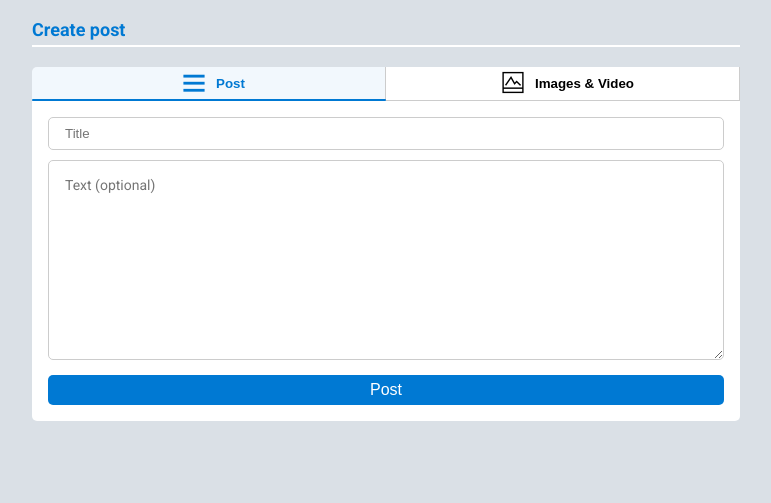
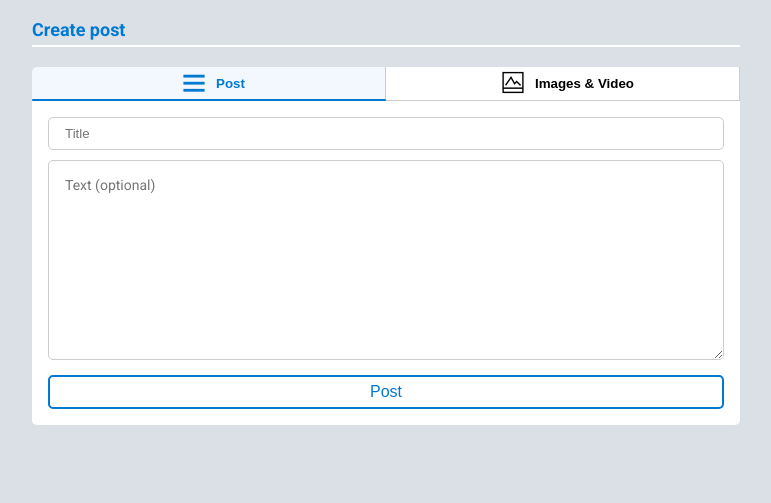
Before and after one commit to hieunguyen2701/formcode, a plain HTML site: page index.html in a window 1280 px wide. Shown: the whole page, without its empty margins (254-1025 px from the left). Drawn offline with Linux system fonts and the light colour scheme.

Commit message:
update code

```diff
--- a/assets/css/index.css
+++ b/assets/css/index.css
@@ -152,13 +152,15 @@ textarea, input {
 
 .form-submit-btn button {
     padding: 6px 16px;
-    background-color: var(--primary-color);
+    background-color: #fff;
     border-radius: 5px;
-    border: none;
-    color: #fff;
+    border: 2px solid var(--primary-color);
+    color: var(--primary-color);
     font-size: 1.6rem;
 }
 
 .form-submit-btn button:hover {
-    opacity: 0.8;
+    background-color: var(--primary-color);
+    color: #fff;
+    transition: 0.2s;
 }
```
